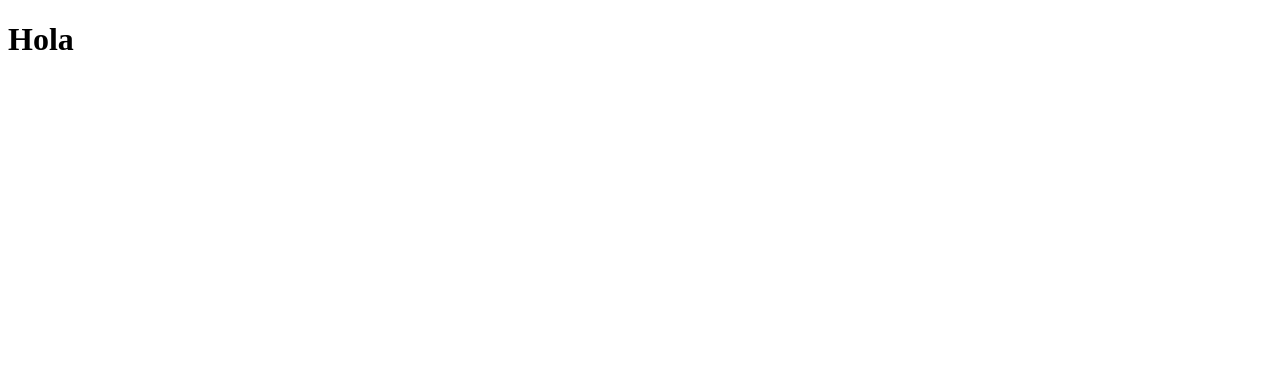
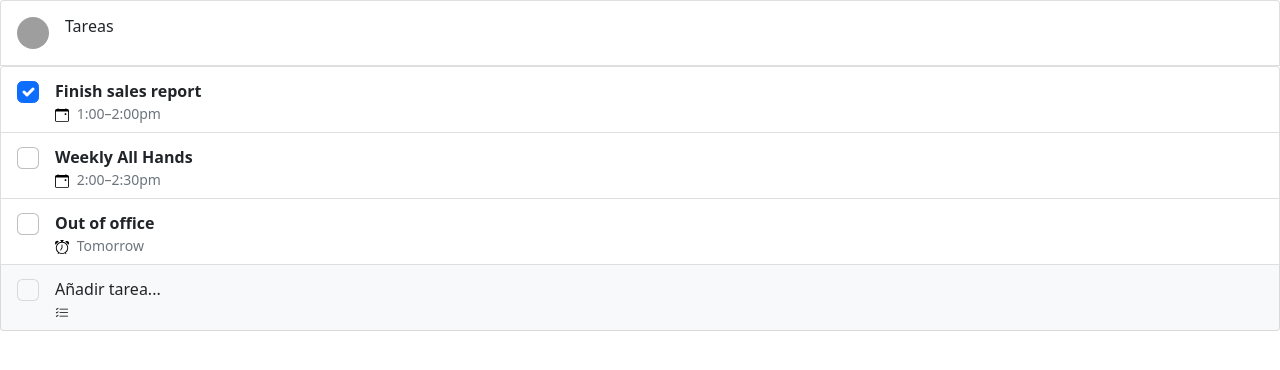
Before and after one commit to AlexLiCa/aplicacion-web-, a Flask app: page / in a window 1280 px wide. Before the commit the part shown is almost empty. Shown: the top 370 px of the page. Run offline with Flask 2, Linux system fonts and the light colour scheme; some libraries are stand-ins or nearby versions; grey boxes are pictures that could not be loaded.

Commit message:
update template

```diff
--- a/templates/index.html
+++ b/templates/index.html
@@ -5,8 +5,85 @@
         <meta http-equiv="X-UA-Compatible" content="IE=">
         <meta name="viewport" content="width=device-width, initial">
         <title>Document</title>
+
+        <link rel="stylesheet" href="static\css\bootstrap.min.css">
+        <script src="static\js\bootstrap.min.js"></script>
     </head>
     <body>
-        <h1>Hola</h1>
-    </body>
+        <svg xmlns="http://www.w3.org/2000/svg" style="display: none;">
+          <symbol id="bootstrap" viewBox="0 0 118 94">
+            <title>Bootstrap</title>
+            <path fill-rule="evenodd" clip-rule="evenodd" d="M24.509 0c-6.733 0-11.715 5.893-11.492 12.284.214 6.14-.064 14.092-2.066 20.577C8.943 39.365 5.547 43.485 0 44.014v5.972c5.547.529 8.943 4.649 10.951 11.153 2.002 6.485 2.28 14.437 2.066 20.577C12.794 88.106 17.776 94 24.51 94H93.5c6.733 0 11.714-5.893 11.491-12.284-.214-6.14.064-14.092 2.066-20.577 2.009-6.504 5.396-10.624 10.943-11.153v-5.972c-5.547-.529-8.934-4.649-10.943-11.153-2.002-6.484-2.28-14.437-2.066-20.577C105.214 5.894 100.233 0 93.5 0H24.508zM80 57.863C80 66.663 73.436 72 62.543 72H44a2 2 0 01-2-2V24a2 2 0 012-2h18.437c9.083 0 15.044 4.92 15.044 12.474 0 5.302-4.01 10.049-9.119 10.88v.277C75.317 46.394 80 51.21 80 57.863zM60.521 28.34H49.948v14.934h8.905c6.884 0 10.68-2.772 10.68-7.727 0-4.643-3.264-7.207-9.012-7.207zM49.948 49.2v16.458H60.91c7.167 0 10.964-2.876 10.964-8.281 0-5.406-3.903-8.178-11.425-8.178H49.948z"></path>
+          </symbol>
+
+          <symbol id="calendar-event" viewBox="0 0 16 16">
+            <path d="M11 6.5a.5.5 0 0 1 .5-.5h1a.5.5 0 0 1 .5.5v1a.5.5 0 0 1-.5.5h-1a.5.5 0 0 1-.5-.5v-1z"></path>
+            <path d="M3.5 0a.5.5 0 0 1 .5.5V1h8V.5a.5.5 0 0 1 1 0V1h1a2 2 0 0 1 2 2v11a2 2 0 0 1-2 2H2a2 2 0 0 1-2-2V3a2 2 0 0 1 2-2h1V.5a.5.5 0 0 1 .5-.5zM1 4v10a1 1 0 0 0 1 1h12a1 1 0 0 0 1-1V4H1z"></path>
+          </symbol>
+
+          <symbol id="alarm" viewBox="0 0 16 16">
+            <path d="M8.5 5.5a.5.5 0 0 0-1 0v3.362l-1.429 2.38a.5.5 0 1 0 .858.515l1.5-2.5A.5.5 0 0 0 8.5 9V5.5z"></path>
+            <path d="M6.5 0a.5.5 0 0 0 0 1H7v1.07a7.001 7.001 0 0 0-3.273 12.474l-.602.602a.5.5 0 0 0 .707.708l.746-.746A6.97 6.97 0 0 0 8 16a6.97 6.97 0 0 0 3.422-.892l.746.746a.5.5 0 0 0 .707-.708l-.601-.602A7.001 7.001 0 0 0 9 2.07V1h.5a.5.5 0 0 0 0-1h-3zm1.038 3.018a6.093 6.093 0 0 1 .924 0 6 6 0 1 1-.924 0zM0 3.5c0 .753.333 1.429.86 1.887A8.035 8.035 0 0 1 4.387 1.86 2.5 2.5 0 0 0 0 3.5zM13.5 1c-.753 0-1.429.333-1.887.86a8.035 8.035 0 0 1 3.527 3.527A2.5 2.5 0 0 0 13.5 1z"></path>
+          </symbol>
+
+          <symbol id="list-check" viewBox="0 0 16 16">
+            <path fill-rule="evenodd" d="M5 11.5a.5.5 0 0 1 .5-.5h9a.5.5 0 0 1 0 1h-9a.5.5 0 0 1-.5-.5zm0-4a.5.5 0 0 1 .5-.5h9a.5.5 0 0 1 0 1h-9a.5.5 0 0 1-.5-.5zm0-4a.5.5 0 0 1 .5-.5h9a.5.5 0 0 1 0 1h-9a.5.5 0 0 1-.5-.5zM3.854 2.146a.5.5 0 0 1 0 .708l-1.5 1.5a.5.5 0 0 1-.708 0l-.5-.5a.5.5 0 1 1 .708-.708L2 3.293l1.146-1.147a.5.5 0 0 1 .708 0zm0 4a.5.5 0 0 1 0 .708l-1.5 1.5a.5.5 0 0 1-.708 0l-.5-.5a.5.5 0 1 1 .708-.708L2 7.293l1.146-1.147a.5.5 0 0 1 .708 0zm0 4a.5.5 0 0 1 0 .708l-1.5 1.5a.5.5 0 0 1-.708 0l-.5-.5a.5.5 0 0 1 .708-.708l.146.147 1.146-1.147a.5.5 0 0 1 .708 0z"></path>
+          </symbol>
+        </svg>
+
+        <div class="list-group">
+          <a href="#" class="list-group-item list-group-item-action d-flex gap-3 py-3" aria-current="true">
+            <img src="https://myjoyofcoding.com/wp-content/uploads/2020/07/list.png" alt="twbs" width="32" height="32" class="rounded-circle flex-shrink-0">
+            <div class="d-flex gap-2 w-100 justify-content-between">
+              <div>
+                <h6 class="mb-0">Tareas</h6>
+              </div>
+            </div>
+          </a>
+
+        <div class="list-group">
+          <label class="list-group-item d-flex gap-3">
+            <input class="form-check-input flex-shrink-0" type="checkbox" value="" checked="" style="font-size: 1.375em;">
+            <span class="pt-1 form-checked-content">
+              <strong>Finish sales report</strong>
+              <small class="d-block text-muted">
+                <svg class="bi me-1" width="1em" height="1em"><use xlink:href="#calendar-event"></use></svg>
+                1:00–2:00pm
+              </small>
+            </span>
+          </label>
+          <label class="list-group-item d-flex gap-3">
+            <input class="form-check-input flex-shrink-0" type="checkbox" value="" style="font-size: 1.375em;">
+            <span class="pt-1 form-checked-content">
+              <strong>Weekly All Hands</strong>
+              <small class="d-block text-muted">
+                <svg class="bi me-1" width="1em" height="1em"><use xlink:href="#calendar-event"></use></svg>
+                2:00–2:30pm
+              </small>
+            </span>
+          </label>
+          <label class="list-group-item d-flex gap-3">
+            <input class="form-check-input flex-shrink-0" type="checkbox" value="" style="font-size: 1.375em;">
+            <span class="pt-1 form-checked-content">
+              <strong>Out of office</strong>
+              <small class="d-block text-muted">
+                <svg class="bi me-1" width="1em" height="1em"><use xlink:href="#alarm"></use></svg>
+                Tomorrow
+              </small>
+            </span>
+          </label>
+          <label class="list-group-item d-flex gap-3 bg-light">
+            <input class="form-check-input form-check-input-placeholder bg-light flex-shrink-0" disabled="" type="checkbox" value="" style="font-size: 1.375em;">
+            <span class="pt-1 form-checked-content">
+              <span contenteditable="true" class="w-100">Añadir tarea...</span>
+              <small class="d-block text-muted">
+                <svg class="bi me-1" width="1em" height="1em"><use xlink:href="#list-check"></use></svg>
+              </small>
+            </span>
+          </label>
+        </div>
+
+        <div class="b-example-divider"></div>
+
+        </body>
 </html>
```
